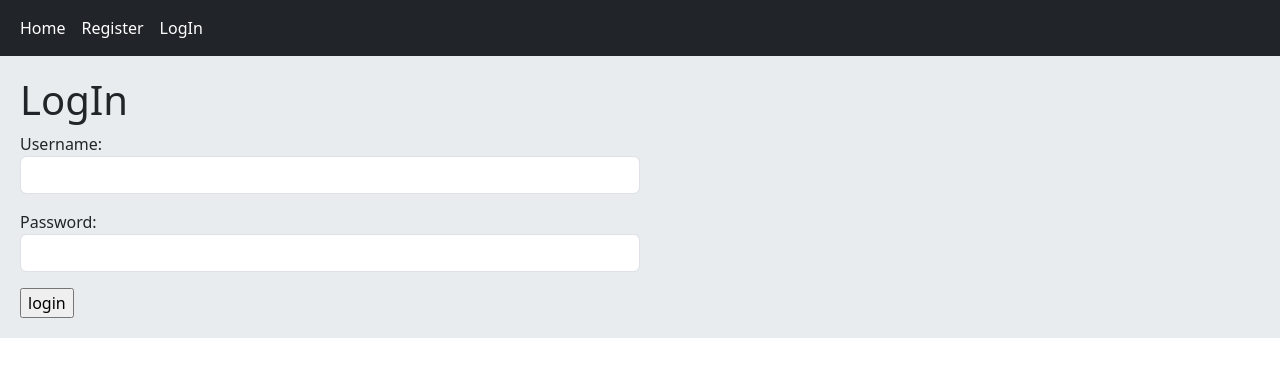
After one commit to mehdi-prbb/django_projetc_social_network, a Django app: page /accounts/login/ in a window 1280 px wide. The commit adds this page. Shown: the top 377 px of the page. Run offline with Django 4.2, Linux system fonts and the light colour scheme.

Commit message:
implelment user login

```diff
--- a/accounts/forms.py
+++ b/accounts/forms.py
@@ -35,3 +35,8 @@ class UserRegistrationForm(forms.Form):
 
         if pass1 != pass2:
             raise ValidationError("Password Does'nt match together")
+
+
+class UserLogInForm(forms.Form):
+    username = forms.CharField(widget=forms.TextInput(attrs={'class':'form-control'}))
+    password = forms.CharField(widget=forms.PasswordInput(attrs={'class':'form-control'}))
--- /dev/null
+++ b/accounts/templates/accounts/login.html
@@ -0,0 +1,12 @@
+{% extends '_base.html' %}
+
+{% block page_title %}LogIn{% endblock page_title %}
+
+{% block content %}
+    <h1>LogIn</h1>
+    <form action="" method="post" class="col-md-6" novalidate>
+        {% csrf_token %}
+        {{ form.as_p }}
+        <input type="submit" value="login">
+    </form>
+{% endblock content %}
--- a/accounts/urls.py
+++ b/accounts/urls.py
@@ -5,5 +5,6 @@ from . import views
 app_name = 'accounts'
 
 urlpatterns = [
-    path('register/', views.RegisterView.as_view(), name='user_register')
+    path('register/', views.UserRegisterView.as_view(), name='user_register'),
+    path('login/', views.UserLogInView.as_view(), name='user_login')
 ]
--- a/accounts/views.py
+++ b/accounts/views.py
@@ -2,11 +2,12 @@ from django.shortcuts import render, redirect
 from django.views import View
 from django.contrib.auth.models import User
 from django.contrib import messages
+from django.contrib.auth import authenticate, login
 
-from .forms import UserRegistrationForm
+from .forms import UserRegistrationForm, UserLogInForm
 
 
-class RegisterView(View):
+class UserRegisterView(View):
     form_class = UserRegistrationForm
     template_name = 'accounts/register.html'
 
@@ -22,3 +23,25 @@ class RegisterView(View):
             messages.success(request, 'you registered successfully', 'success')
             return redirect('pages:home')
         return render(request, self.template_name, {'form' : form})
+
+
+class UserLogInView(View):
+    form_class = UserLogInForm
+    template_name = 'accounts/login.html'
+
+    def get(self, request):
+        form = self.form_class()
+        return render(request, self.template_name, {'form':form})
+
+    def post(self, request):
+        form = self.form_class(request.POST)
+
+        if form.is_valid():
+            cd = form.cleaned_data
+            user = authenticate(request, username=cd['username'], password=cd['password'])
+            if user is not None:
+                login(request, user)
+                messages.success(request, 'You are successfully logged in', 'success')
+                return redirect('pages:home')
+            messages.error(request, 'Wrong password or username', 'danger')
+        return render(request, self.template_name, {'form':form})
--- a/templates/inc/navbar.html
+++ b/templates/inc/navbar.html
@@ -4,6 +4,7 @@
         <div class="navbar-nav">
           <a class="nav-link active" aria-current="page" href="{% url 'pages:home' %}">Home</a>
           <a class="nav-link active" aria-current="page" href="{% url 'accounts:user_register' %}">Register</a>
+          <a class="nav-link active" aria-current="page" href="{% url 'accounts:user_login' %}">LogIn</a>
         </div>
       </div>
     </div>
```
Also changed, not shown: config/settings.py (+7 -0 lines), db.sqlite3.
